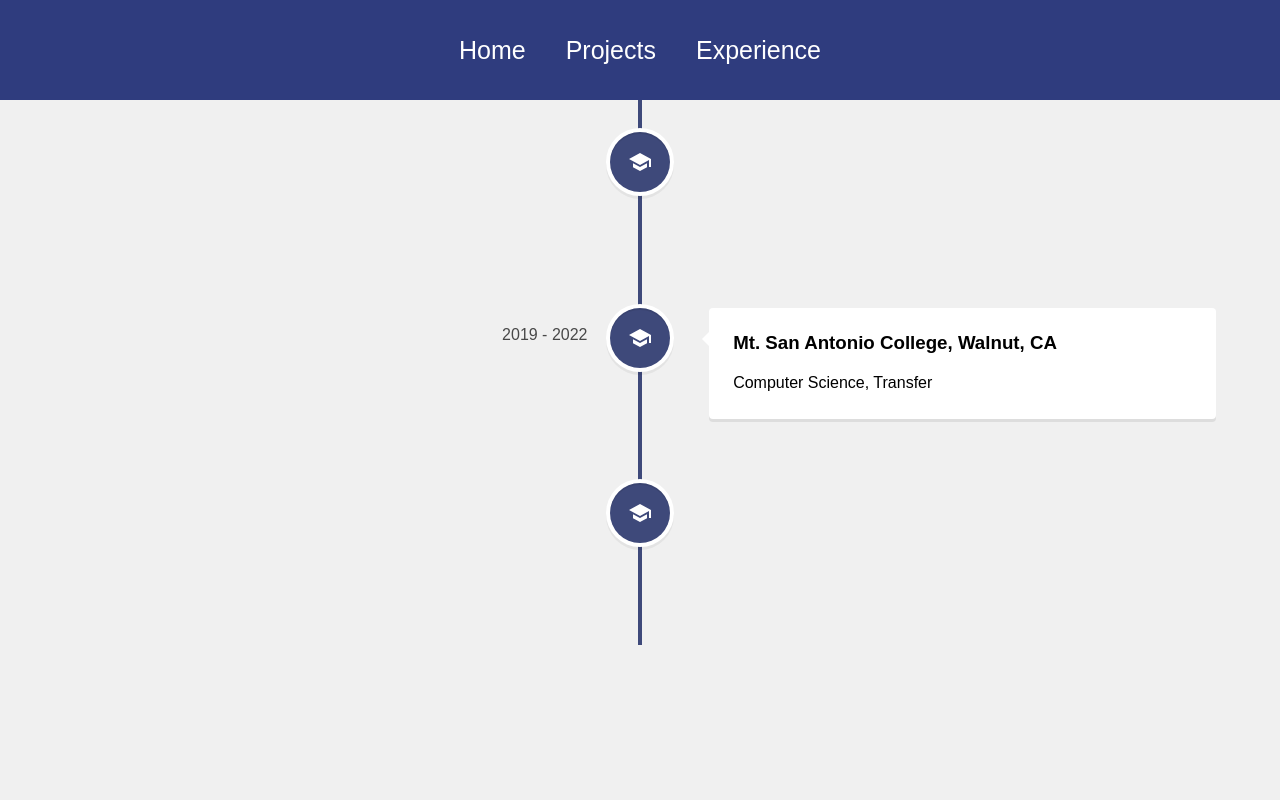
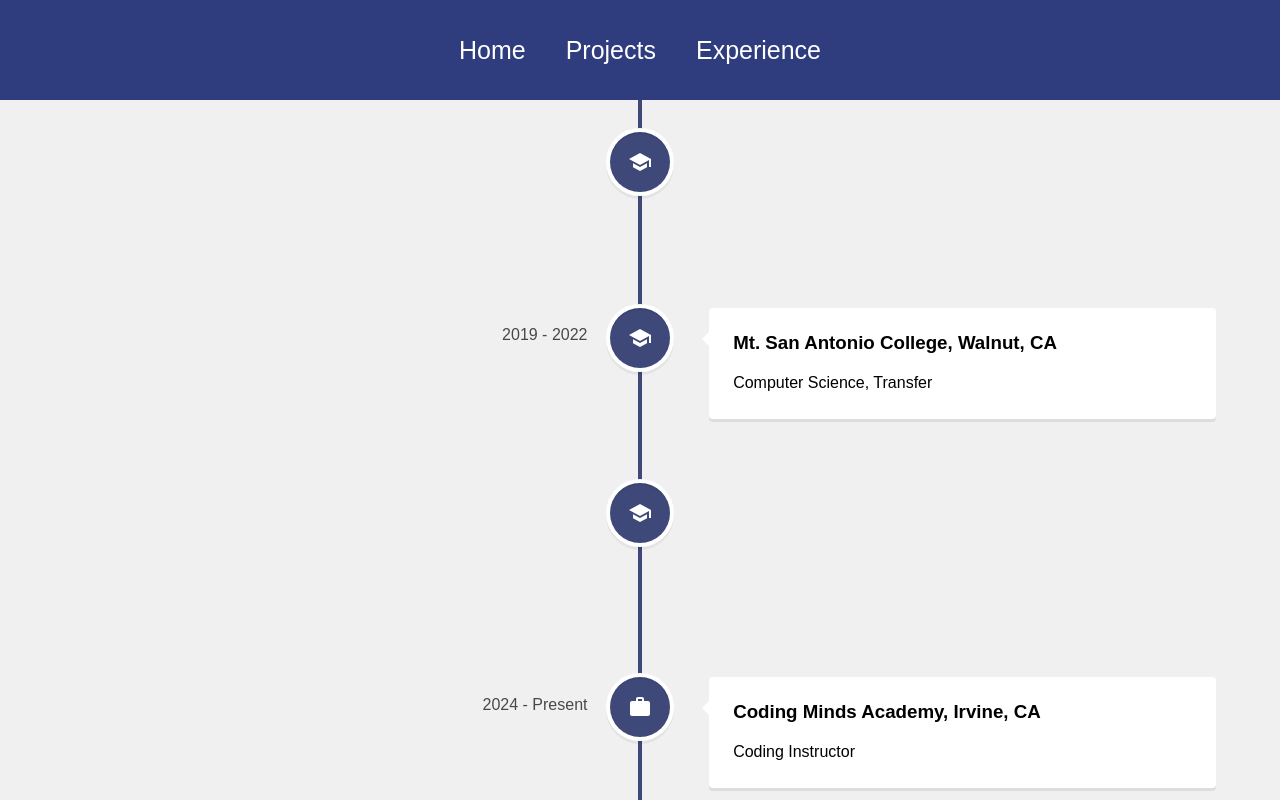
Before and after one commit to ChrisWu989/personalportfolio, a React (Create React App) app: page /experience in a window 1280 px wide. Shown: the top 800 px of the page. Built offline with nearby package versions, Linux system fonts and the light colour scheme.

Commit message:
update exp

```diff
--- a/src/pages/Experience.js
+++ b/src/pages/Experience.js
@@ -2,6 +2,7 @@
 import { VerticalTimeline, VerticalTimelineElement } from "react-vertical-timeline-component";
 import "react-vertical-timeline-component/style.min.css";
 import SchoolIcon from "@material-ui/icons/School";
+import WorkIcon from '@mui/icons-material/Work';
 
 function Experience() {
   return (
@@ -46,6 +47,18 @@
           </h4>
           <p>Mathematics-Computer Science</p>
         </VerticalTimelineElement>
+
+        <VerticalTimelineElement
+          className="vertical-timeline-element--job"
+          date="2024 - Present"
+          iconStyle={{ background: "#3e497a", color: "#fff" }}
+          icon={<WorkIcon />}
+        >
+          <h3 className="vertical-timeline-element-title">
+            Coding Minds Academy, Irvine, CA
+          </h3>
+          <p>Coding Instructor</p>
+        </VerticalTimelineElement>
       </VerticalTimeline>
     </div>
   )
--- a/src/pages/Home.js
+++ b/src/pages/Home.js
@@ -29,12 +29,12 @@
         <ol className="list">
           <li className="item">
             <h2>Languages</h2>
-            <span>JavaScript, Java, Python, C, C++</span>
+            <span>Python, Java, JavaScript, C, C++, SQL, HTML, CSS</span>
           </li>
           <li className="item">
-            <h2>Tech/Frameworks</h2>
+            <h2>Technologies /Frameworks</h2>
             <span>
-              Git, ExpressJS, ReactJS, HTML, CSS, BootStrap, Pandas, NumPy, NodeJS, Django, Flask, Mathematica, Figma, Docker, Postman
+              NodeJS, ExpressJS, ReactJS, MySQL, MongoDB, BootStrap, Django, Flask, Mathematica, Figma, Git, Docker, Postman
             </span>
           </li>
           <li className="item">
```
